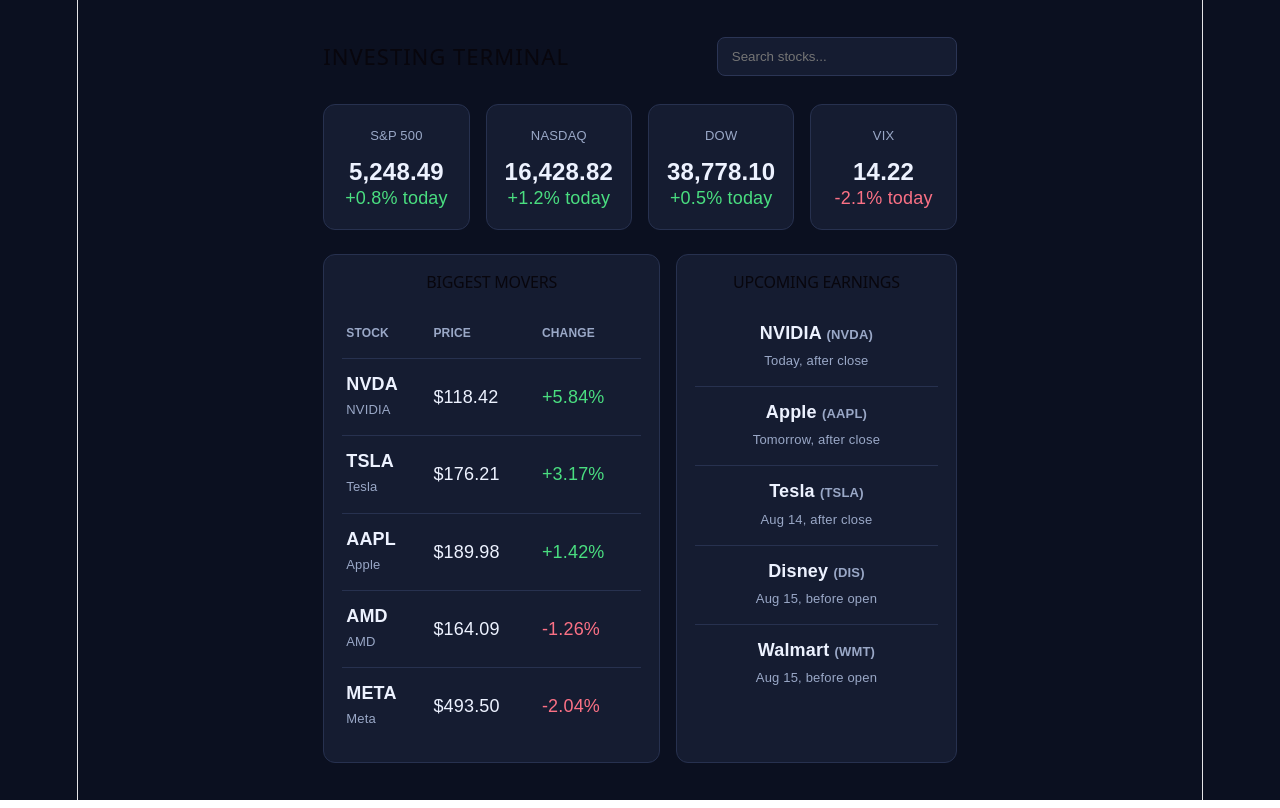
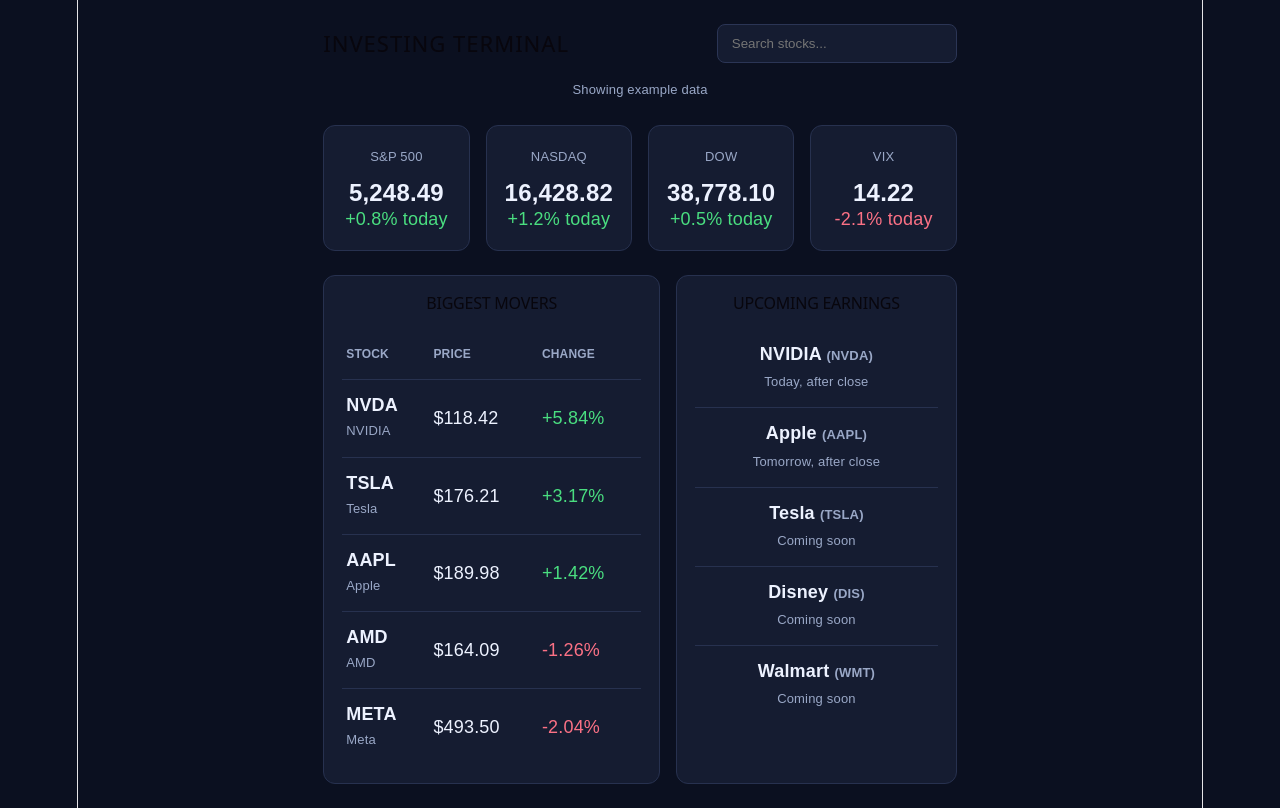
Before and after one commit to stephaneweber1203-svg/investing-terminal, a React (Vite) app: page / in a window 1280 px wide. Built offline with nearby package versions, Linux system fonts and the light colour scheme; no server answers.

Commit message:
Connect dashboard to live market data

```diff
--- a/src/App.jsx
+++ b/src/App.jsx
@@ -1,30 +1,97 @@
-import { useState } from "react";
+import { useEffect, useState } from "react";
 
-const marketData = [
-  { name: "S&P 500", value: "5,248.49", change: "+0.8%", positive: true },
-  { name: "NASDAQ", value: "16,428.82", change: "+1.2%", positive: true },
-  { name: "DOW", value: "38,778.10", change: "+0.5%", positive: true },
-  { name: "VIX", value: "14.22", change: "-2.1%", positive: false },
+const marketCards = [
+  { symbol: "^GSPC", name: "S&P 500", value: "5,248.49", change: "+0.8%" },
+  { symbol: "^IXIC", name: "NASDAQ", value: "16,428.82", change: "+1.2%" },
+  { symbol: "^DJI", name: "DOW", value: "38,778.10", change: "+0.5%" },
+  { symbol: "^VIX", name: "VIX", value: "14.22", change: "-2.1%" },
 ];
 
-const movers = [
-  ["NVDA", "NVIDIA", "$118.42", "+5.84%"],
-  ["TSLA", "Tesla", "$176.21", "+3.17%"],
-  ["AAPL", "Apple", "$189.98", "+1.42%"],
-  ["AMD", "AMD", "$164.09", "-1.26%"],
-  ["META", "Meta", "$493.50", "-2.04%"],
+const stockList = [
+  { symbol: "NVDA", company: "NVIDIA", price: "$118.42", change: "+5.84%" },
+  { symbol: "TSLA", company: "Tesla", price: "$176.21", change: "+3.17%" },
+  { symbol: "AAPL", company: "Apple", price: "$189.98", change: "+1.42%" },
+  { symbol: "AMD", company: "AMD", price: "$164.09", change: "-1.26%" },
+  { symbol: "META", company: "Meta", price: "$493.50", change: "-2.04%" },
 ];
 
 const earnings = [
   ["NVIDIA", "NVDA", "Today, after close"],
   ["Apple", "AAPL", "Tomorrow, after close"],
-  ["Tesla", "TSLA", "Aug 14, after close"],
-  ["Disney", "DIS", "Aug 15, before open"],
-  ["Walmart", "WMT", "Aug 15, before open"],
+  ["Tesla", "TSLA", "Coming soon"],
+  ["Disney", "DIS", "Coming soon"],
+  ["Walmart", "WMT", "Coming soon"],
 ];
+
+function formatPrice(value) {
+  return new Intl.NumberFormat("en-US", {
+    style: "currency",
+    currency: "USD",
+    maximumFractionDigits: 2,
+  }).format(value);
+}
+
+function formatChange(value) {
+  return `${value >= 0 ? "+" : ""}${value.toFixed(2)}%`;
+}
 
 export default function App() {
   const [search, setSearch] = useState("");
+  const [quotes, setQuotes] = useState({});
+  const [dataStatus, setDataStatus] = useState("Loading live data…");
+
+  useEffect(() => {
+    async function loadMarketData() {
+      try {
+        const result = await fetch("/api/market");
+        if (!result.ok) throw new Error("Market data unavailable");
+
+        const data = await result.json();
+        setQuotes(data.quotes);
+        setDataStatus(`Live data · Updated ${new Date(data.updatedAt).toLocaleTimeString()}`);
+      } catch {
+        setDataStatus("Showing example data");
+      }
+    }
+
+    loadMarketData();
+  }, []);
+
+  const markets = marketCards.map((market) => {
+    const quote = quotes[market.symbol];
+
+    if (!quote?.c) {
+      return { ...market, positive: market.change.startsWith("+") };
+    }
+
+    return {
+      ...market,
+      value: market.symbol === "^VIX"
+        ? quote.c.toFixed(2)
+        : new Intl.NumberFormat("en-US", { maximumFractionDigits: 2 }).format(quote.c),
+      change: formatChange(quote.dp),
+      positive: quote.dp >= 0,
+    };
+  });
+
+  const movers = stockList.map((stock) => {
+    const quote = quotes[stock.symbol];
+
+    if (!quote?.c) {
+      return { ...stock, positive: stock.change.startsWith("+") };
+    }
+
+    return {
+      ...stock,
+      price: formatPrice(quote.c),
+      change: formatChange(quote.dp),
+      positive: quote.dp >= 0,
+    };
+  });
+
+  const filteredMovers = movers.filter((stock) =>
+    `${stock.symbol} ${stock.company}`.toLowerCase().includes(search.toLowerCase())
+  );
 
   return (
     <>
@@ -36,6 +103,7 @@
         header { display: flex; justify-content: space-between; gap: 16px; align-items: center; margin-bottom: 28px; }
         h1 { margin: 0; font-size: 22px; letter-spacing: 1px; }
         input { width: 240px; background: #151c31; border: 1px solid #2b3555; border-radius: 8px; color: white; padding: 11px 14px; }
+        .status { color: #9aa8c7; font-size: 13px; margin: -14px 0 22px; }
         .markets, .grid { display: grid; gap: 16px; }
         .markets { grid-template-columns: repeat(4, 1fr); margin-bottom: 24px; }
         .grid { grid-template-columns: 1.2fr 1fr; }
@@ -53,7 +121,7 @@
         @media (max-width: 760px) {
           header { align-items: flex-start; flex-direction: column; }
           input { width: 100%; }
-          .markets, .grid { grid-template-columns: 1fr 1fr; }
+          .markets { grid-template-columns: 1fr 1fr; }
           .grid { grid-template-columns: 1fr; }
         }
       `}</style>
@@ -68,12 +136,16 @@
           />
         </header>
 
+        <div className="status">{dataStatus}</div>
+
         <section className="markets">
-          {marketData.map((market) => (
+          {markets.map((market) => (
             <div className="card" key={market.name}>
               <div className="label">{market.name}</div>
               <div className="value">{market.value}</div>
-              <div className={market.positive ? "gain" : "loss"}>{market.change} today</div>
+              <div className={market.positive ? "gain" : "loss"}>
+                {market.change} today
+              </div>
             </div>
           ))}
         </section>
@@ -86,15 +158,18 @@
                 <tr><th>STOCK</th><th>PRICE</th><th>CHANGE</th></tr>
               </thead>
               <tbody>
-                {movers
-                  .filter((stock) => stock.join(" ").toLowerCase().includes(search.toLowerCase()))
-                  .map(([symbol, company, price, change]) => (
-                    <tr key={symbol}>
-                      <td><div className="symbol">{symbol}</div><div className="company">{company}</div></td>
-                      <td>{price}</td>
-                      <td className={change.startsWith("+") ? "gain" : "loss"}>{change}</td>
-                    </tr>
-                  ))}
+                {filteredMovers.map((stock) => (
+                  <tr key={stock.symbol}>
+                    <td>
+                      <div className="symbol">{stock.symbol}</div>
+                      <div className="company">{stock.company}</div>
+                    </td>
+                    <td>{stock.price}</td>
+                    <td className={stock.positive ? "gain" : "loss"}>
+                      {stock.change}
+                    </td>
+                  </tr>
+                ))}
               </tbody>
             </table>
           </div>
@@ -103,7 +178,9 @@
             <h2>UPCOMING EARNINGS</h2>
             {earnings.map(([company, symbol, date]) => (
               <div className="earning" key={symbol}>
-                <div className="symbol">{company} <span className="company">({symbol})</span></div>
+                <div className="symbol">
+                  {company} <span className="company">({symbol})</span>
+                </div>
                 <div className="company">{date}</div>
               </div>
             ))}
```
